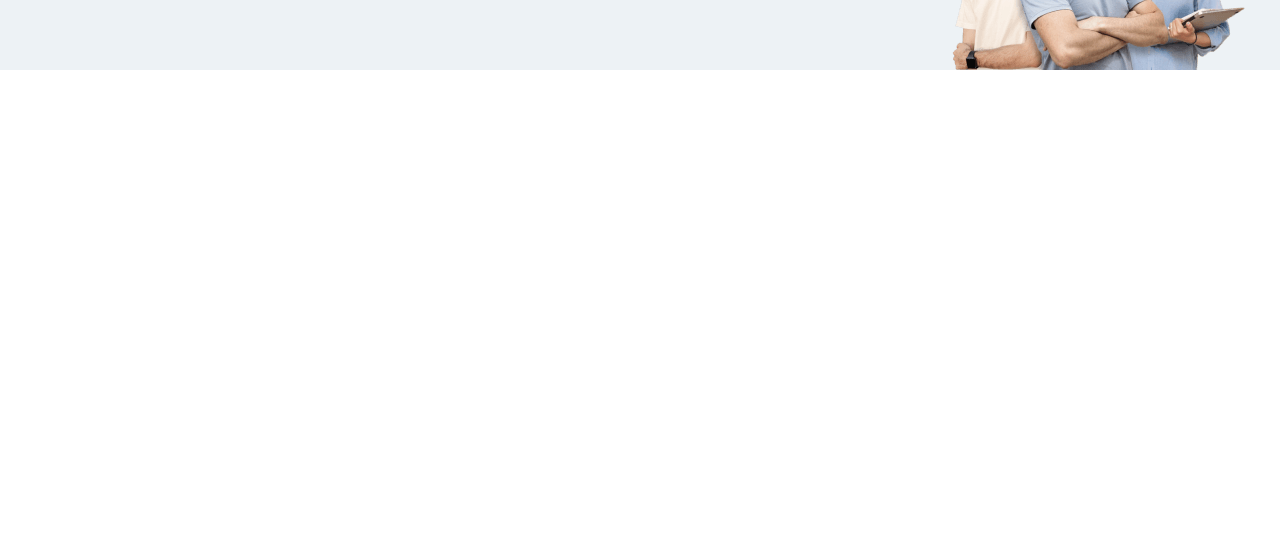
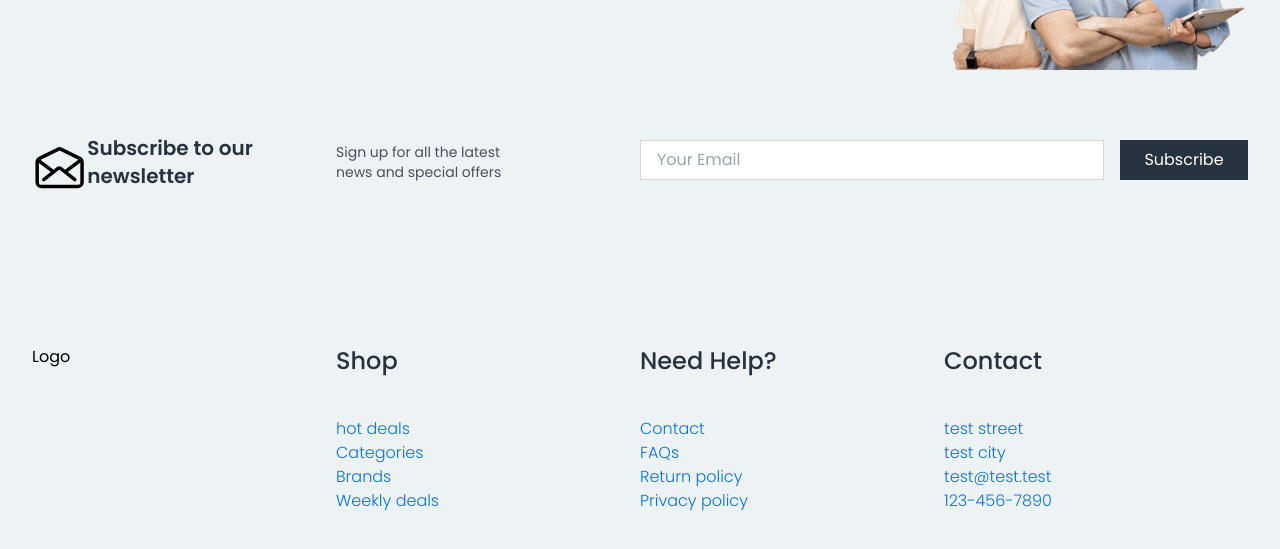
Before and after one commit to Mohammed-Younes1/ecommerce-frontend, a React (Create React App) app: page / in a window 1280 px wide. Shown: the part 1811-2360 px from the top of the page. Before the commit the page ends 1881 px from the top, so only its background shows below. Built offline with nearby package versions, Linux system fonts and the light colour scheme.

Commit message:
footer and newsletter plus fixing sizes

```diff
--- a/src/App.jsx
+++ b/src/App.jsx
@@ -1,6 +1,8 @@
 import "./App.css";
 import Category from "./components/elements/Category";
 import DealsToday from "./components/elements/DealsToday";
+import Footer from "./components/elements/Footer";
+import Newsletter from "./components/elements/Newsletter";
 import SupportHome from "./components/elements/SupportHome";
 import NavBar from "./components/navbar/NavBar";
 import NavMobile from "./components/navbar/NavMobile";
@@ -14,6 +16,8 @@ function App() {
       <img src="banner.jpeg" alt="banner" className="w-screen" />
       <DealsToday />
       <SupportHome />
+      <Newsletter/>
+      <Footer/>
     </div>
   );
 }
--- /dev/null
+++ b/src/components/elements/Footer.jsx
@@ -0,0 +1,33 @@
+import React from "react";
+import { Link } from "react-router-dom";
+
+function Footer() {
+  return (
+    <div className="bg-blue-light grid px-8 grid-cols-1 xsm:grid-cols-4 pt-[80px] pb-[0px] xsm:pb-[40px]">
+      <div className="justify-self-center xsm:justify-self-start py-7 xsm:py-0 text-center xsm:text-left">Logo</div>
+      <div className="justify-self-center xsm:justify-self-start py-7 xsm:py-0 text-center xsm:text-left">
+        <h1 className="text-2xl xsm:text-xl md:text-2xl text-dark-grey font-medium pb-10">Shop</h1>
+        <Link to={"/"} className="text-blue-link text-base xsm:text-sm md:text-base block font-light hover:text-blue-link-hover">hot deals</Link>
+        <Link to={"/"} className="text-blue-link text-base xsm:text-sm md:text-base block font-light hover:text-blue-link-hover">Categories</Link>
+        <Link to={"/"} className="text-blue-link text-base xsm:text-sm md:text-base block font-light hover:text-blue-link-hover">Brands</Link>
+        <Link to={"/"} className="text-blue-link text-base xsm:text-sm md:text-base block font-light hover:text-blue-link-hover">Weekly deals</Link>
+      </div>
+      <div className="justify-self-center xsm:justify-self-start py-7 xsm:py-0 text-center xsm:text-left">
+        <h1 className="text-2xl xsm:text-xl md:text-2xl text-dark-grey font-medium pb-10">Need Help?</h1>
+        <Link to={"/"} className="text-blue-link text-base xsm:text-sm md:text-base block font-light hover:text-blue-link-hover">Contact</Link>
+        <Link to={"/"} className="text-blue-link text-base xsm:text-sm md:text-base block font-light hover:text-blue-link-hover">FAQs</Link>
+        <Link to={"/"} className="text-blue-link text-base xsm:text-sm md:text-base block font-light hover:text-blue-link-hover">Return policy</Link>
+        <Link to={"/"} className="text-blue-link text-base xsm:text-sm md:text-base block font-light hover:text-blue-link-hover">Privacy policy</Link>
+      </div>
+      <div className="justify-self-center xsm:justify-self-start py-7 xsm:py-0 text-center xsm:text-left">
+        <h1 className="text-2xl xsm:text-xl md:text-2xl text-dark-grey font-medium pb-10">Contact</h1>
+        <h4 className="text-blue-link text-base xsm:text-sm md:text-base font-light">test street </h4>
+        <h4 className="text-blue-link text-base xsm:text-sm md:text-base font-light">test city</h4>
+        <h4 className="text-blue-link text-base xsm:text-sm md:text-base font-light">test@test.test</h4>
+        <h4 className="text-blue-link text-base xsm:text-sm md:text-base font-light">123-456-7890</h4>
+      </div>
+    </div>
+  );
+}
+
+export default Footer;
--- /dev/null
+++ b/src/components/elements/Newsletter.jsx
@@ -0,0 +1,32 @@
+import React from "react";
+import { IoMailOpenOutline } from "react-icons/io5";
+
+function Newsletter() {
+  return (
+    <div className="bg-blue-light grid px-8 grid-cols-2 hxl:grid-cols-4  hlg:grid-cols-2 xsm:grid-cols-1 py-[4rem]">
+      <div className="flex r-border  ">
+        <IoMailOpenOutline className="h-[67px] w-[67px] "/>
+        <h1 className="text-dark-grey text-xs xxsm::text-sm xsm:text-base md:text-xl font-semibold pr-5 mt-2 xsm:mt-0">Subscribe to our newsletter</h1>
+      </div>
+      <div className="">
+        <h4 className="text-mid-greyish text-xxsm xxsm:text-xsmt xsm:text-xs md:text-sm mt-2 w-[100%] xsm:w-[60%]">
+          Sign up for all the latest news and special offers
+        </h4>
+      </div>
+      <div className="flex items-center col-span-2">
+        <input
+          type="email"
+          placeholder="Your Email"
+          className="w-[80%] h-10 px-4 mb-4 border border-gray-300  focus:outline-none focus:border-blue-500"
+        />
+        <div className="pl-4">
+        <button className="w-20 xsm:w-32 h-10 text-xs xsm:text-base bg-dark-grey text-white transition-colors duration-300 hover:bg-blue-link mb-4">
+          Subscribe
+        </button>
+        </div>
+      </div>
+    </div>
+  );
+}
+
+export default Newsletter;
--- a/src/index.js
+++ b/src/index.js
@@ -3,6 +3,7 @@ import ReactDOM from 'react-dom';
 import './index.css';
 import App from './App';
 import { BrowserRouter } from 'react-router-dom';
+// https://websitedemos.net/electronic-store-04/
 
 const root = ReactDOM.createRoot(document.getElementById('root'));
 root.render(
--- a/tailwind.config.js
+++ b/tailwind.config.js
@@ -14,15 +14,22 @@ module.exports = {
         // "blue-light": "#ebf4fa",
         "blue-light": "#edf2f5",
         "blue-link": "#0573F0",
+        "blue-link-hover":"#0769DA",
         "dark-grey": "#27323F",
         "mid-greyish":"#48515B",
       },
       screens: {
+        'hxl':'1000px',
         'hlg':'900px',
         'xsm': '540px',
         'xxsm': '400px',
         'exsm': '300px',
       },
+      fontSize: {
+        'xxsm': '0.625rem',
+        'xsmt': '0.6875rem',
+        'smish': '0.75rem',
+      }
     },
   },
   plugins: [],
```
